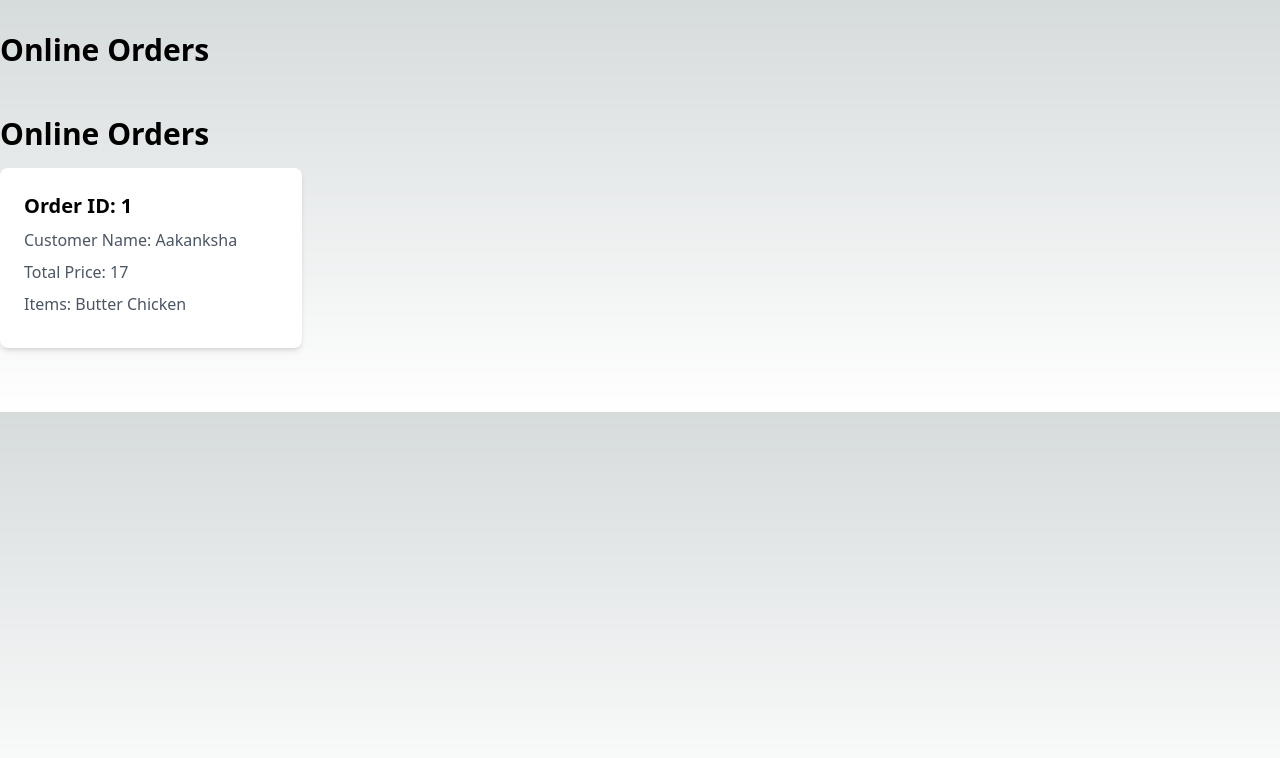
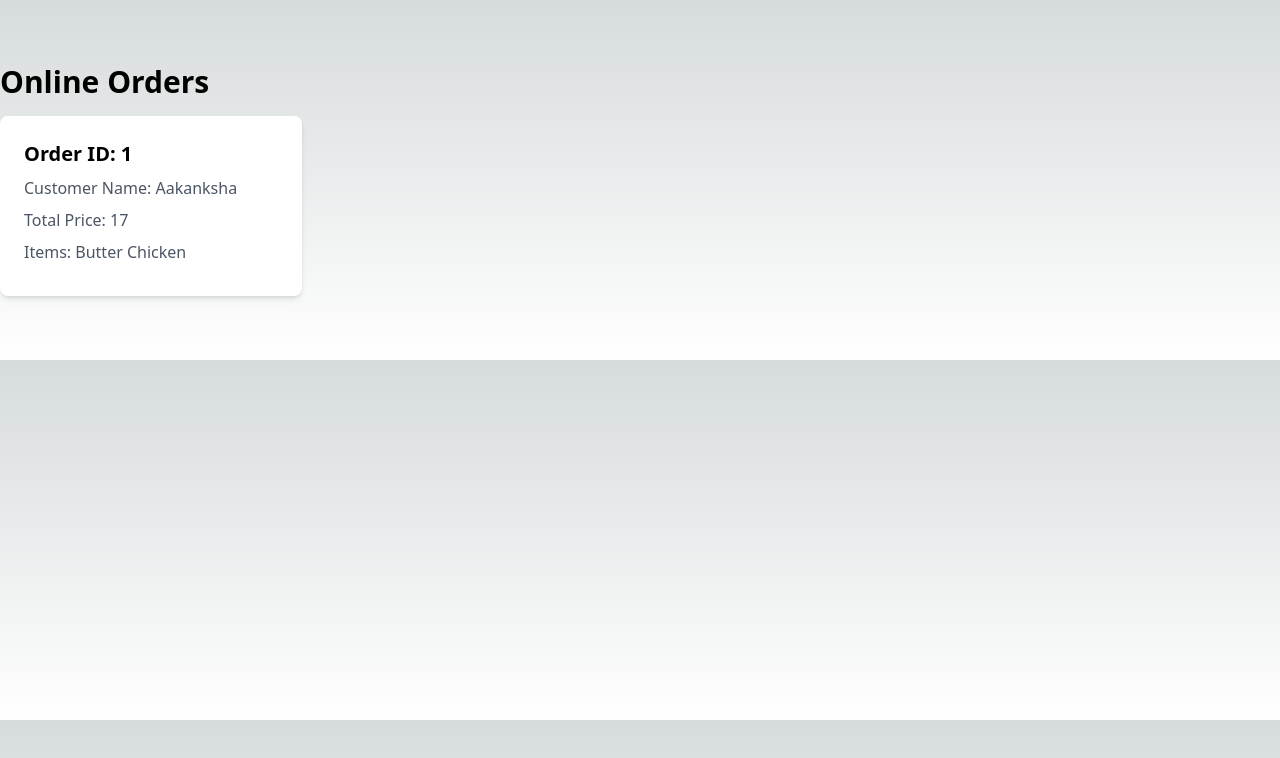
Before and after one commit to aakankshakh/MtA-University-Club, a Next.js app: page /view-orders in a window 1280 px wide. Shown: the top 758 px of the page. Built offline with nearby package versions, Linux system fonts and the light colour scheme.

Commit message:
removed double printing in view-orders page

```diff
--- a/src/pages/view-orders.tsx
+++ b/src/pages/view-orders.tsx
@@ -13,7 +13,6 @@ const orders : OrdersType = {
 export default function ViewOrders() {
     return (
         <div className="container mx-auto py-8">
-      <h1 className="text-3xl font-bold mb-4">Online Orders</h1>
       <div className="grid grid-cols-1 lg:grid-cols-2 gap-6">
         <Orders orders={orders}/>
       </div>
```
